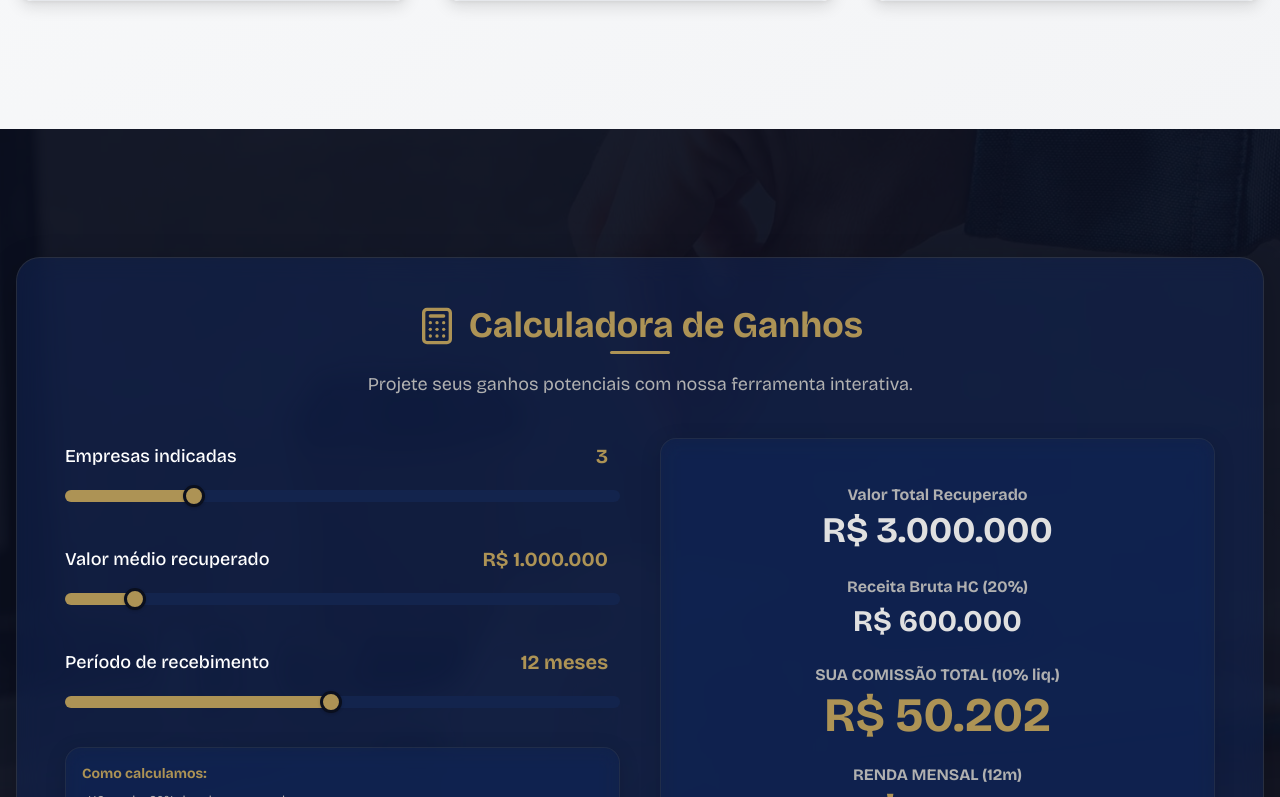
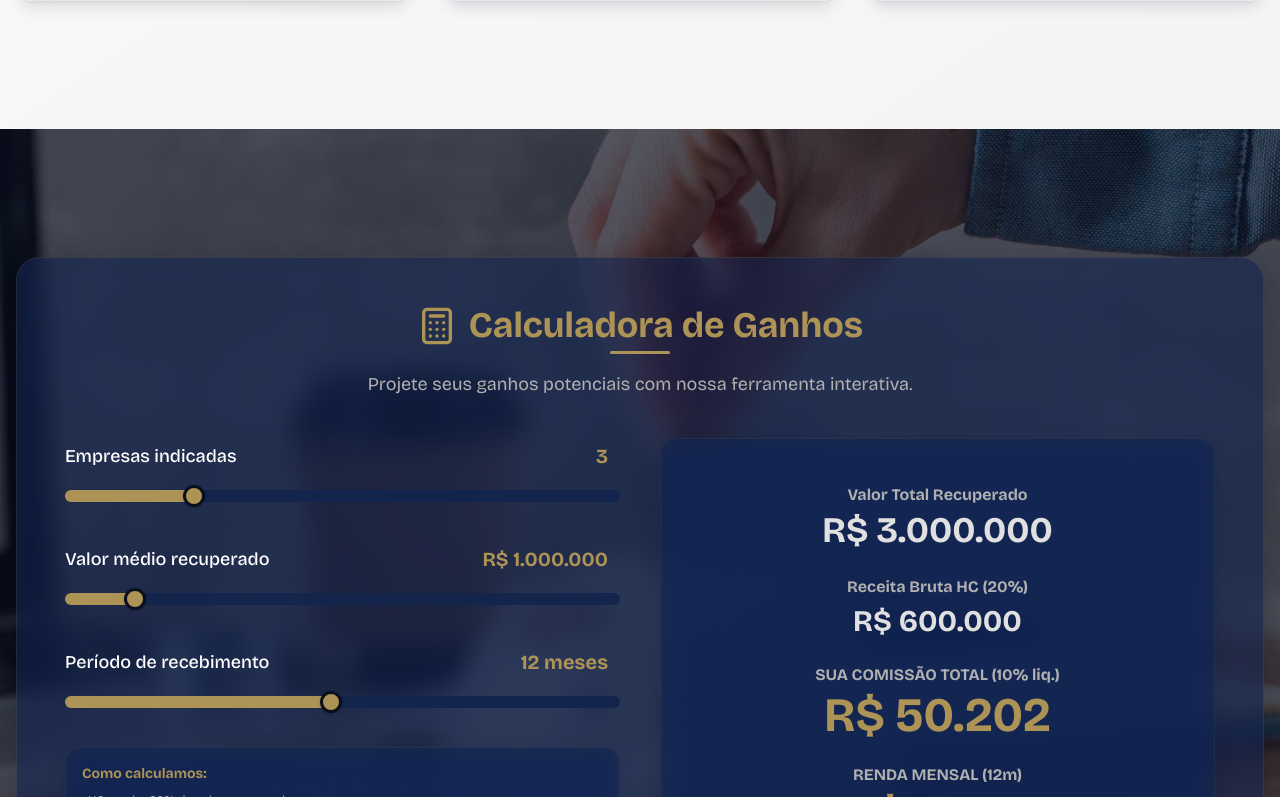
Before and after one commit to projetosvfx/hc-assessoria-partner-program-v2, a React (Vite) app: page / in a window 1280 px wide. Shown: the part 2403-3200 px from the top of the page. Built offline with nearby package versions, Linux system fonts and the light colour scheme.

Commit message:
Increase background image visibility in calculator section

```diff
--- a/App.tsx
+++ b/App.tsx
@@ -797,10 +797,10 @@ export default function App() {
         <BenefitsSection />
 
         <section id="calculadora" className="py-20 md:py-32 relative overflow-hidden">
-          {/* Background image with overlay */}
-          <div className="absolute inset-0 -z-20 bg-no-repeat bg-cover bg-center opacity-60"
+          {/* Background image with reduced overlay opacity for better visibility */}
+          <div className="absolute inset-0 -z-20 bg-no-repeat bg-cover bg-center opacity-80"
                style={{backgroundImage: "url('/imagem-bg-01.jpg')"}}></div>
-          <div className="absolute inset-0 -z-10" style={{background: 'rgba(10, 15, 30, 0.9)'}}></div>
+          <div className="absolute inset-0 -z-10" style={{background: 'rgba(10, 15, 30, 0.6)'}}></div>
 
           <div className="container mx-auto px-4 relative z-10">
             <EarningsSimulator />
```
